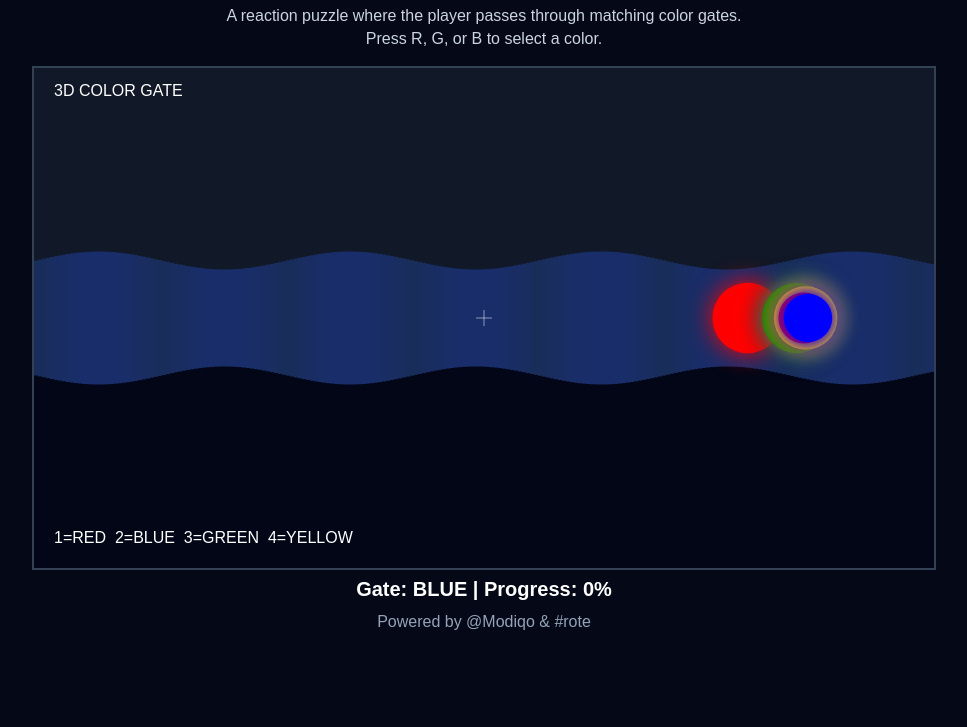
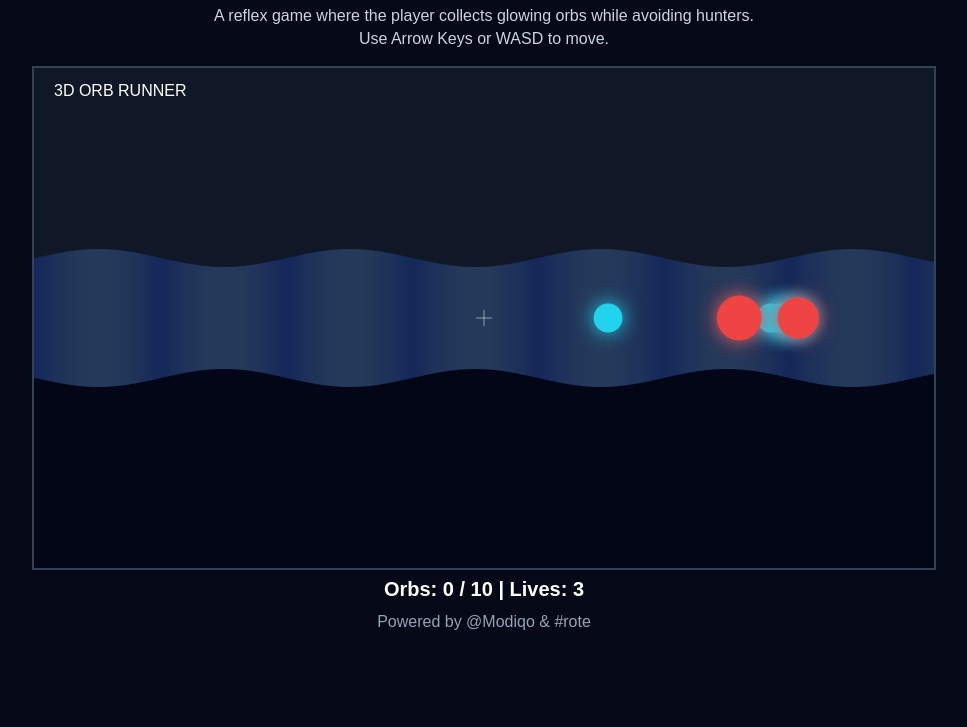
Before and after one commit to khanadil84/mindcraft, a website: page games/mindcraft-game.html in a window 1280 px wide. Shown: the part 73-800 px from the top of the page, without its empty margins (156-1123 px from the left). Drawn offline with Linux system fonts and the light colour scheme.

Commit message:
Expand automatic 3D game generation

```diff
--- a/games/mindcraft-game.html
+++ b/games/mindcraft-game.html
@@ -3,7 +3,7 @@
 <head>
 <meta charset="UTF-8">
 <meta name="viewport" content="width=device-width,initial-scale=1">
-<title>Color Gate — MindCraft</title>
+<title>Orb Runner — MindCraft</title>
 <style>
 body{margin:0;background:#050816;color:white;font-family:Arial,sans-serif;text-align:center}
 #game{display:block;width:min(900px,96vw);height:auto;margin:18px auto 8px;background:#000;border:2px solid #334155}
@@ -13,11 +13,11 @@ body{margin:0;background:#050816;color:white;font-family:Arial,sans-serif;text-a
 </style>
 </head>
 <body>
-<h1>Color Gate</h1>
-<div class="info">A reaction puzzle where the player passes through matching color gates.</div>
-<div class="info">Press R, G, or B to select a color.</div>
+<h1>Orb Runner</h1>
+<div class="info">A reflex game where the player collects glowing orbs while avoiding hunters.</div>
+<div class="info">Use Arrow Keys or WASD to move.</div>
 <canvas id="game" width="900" height="500"></canvas>
-<div id="status">Gate: BLUE | Progress: 0%</div>
+<div id="status">Orbs: 0 / 10 | Lives: 3</div>
 <div class="footer">Powered by @Modiqo & #rote</div>
 
 <script>
@@ -27,35 +27,33 @@ const canvas=document.getElementById("game");
 const ctx=canvas.getContext("2d");
 const statusEl=document.getElementById("status");
 
-const player={x:1.5,y:5.5,speed:.08,radius:.25};
-const gates=[
- {x:5,y:3,color:"red"},
- {x:8,y:7,color:"blue"},
- {x:11,y:3,color:"green"},
- {x:14,y:7,color:"yellow"},
- {x:17,y:3,color:"red"},
- {x:20,y:7,color:"blue"}
+const player={x:1.5,y:5.5,radius:.25,speed:.075};
+const orbs=[
+ {x:3,y:2},{x:5,y:8},{x:7,y:3},{x:9,y:8},{x:11,y:2},
+ {x:13,y:7},{x:15,y:3},{x:17,y:8},{x:19,y:3},{x:21,y:7}
+];
+const hunters=[
+ {x:6,y:5,dx:.035,dy:.025},
+ {x:14,y:5,dx:-.03,dy:.03}
 ];
 
-const colors=["red","blue","green","yellow"];
 const keys=new Set();
-
-let selected="blue";
-let progress=0;
+let collected=0;
+let lives=3;
 let ended=false;
 
 window.MINDCRAFT_GAME={
  version:"1.0",
  engine:"3d",
- title:'Color Gate',
- gameType:"color-gate",
+ title:'Orb Runner',
+ gameType:"orb-runner",
  getStatus:()=>statusEl.textContent,
  isEnded:()=>ended,
  getState:()=>({
    x:player.x,
    y:player.y,
-   color:selected,
-   progress,
+   collected,
+   lives,
    ended
  }),
  restart:()=>location.reload()
@@ -63,18 +61,8 @@ window.MINDCRAFT_GAME={
 
 document.addEventListener("keydown",e=>{
  const k=e.key.toLowerCase();
-
- if(k==="r" && ended){
-   location.reload();
-   return;
- }
-
- if(["1","2","3","4"].includes(k)){
-   selected=colors[Number(k)-1];
- }
-
+ if(k==="r" && ended){location.reload();return}
  keys.add(k);
-
  if(["arrowup","arrowdown","arrowleft","arrowright","w","a","s","d"].includes(k))
    e.preventDefault();
 });
@@ -89,54 +77,59 @@ function update(){
  if(keys.has("arrowup")||keys.has("w"))player.y-=player.speed;
  if(keys.has("arrowdown")||keys.has("s"))player.y+=player.speed;
 
- player.x=Math.max(.5,Math.min(21.5,player.x));
+ player.x=Math.max(.5,Math.min(22,player.x));
  player.y=Math.max(1,Math.min(9,player.y));
 
- for(const g of gates){
-   if(!g.passed &&
-      Math.abs(player.x-g.x)<.35){
-
-     if(selected!==g.color){
-       ended=true;
-       statusEl.textContent=
-         `GAME OVER — Wrong color! Gate was ${g.color.toUpperCase()}`;
-       return;
-     }
-
-     g.passed=true;
-     progress=Math.floor(
-       gates.filter(x=>x.passed).length/gates.length*100
-     );
+ for(const o of orbs){
+   if(!o.taken && Math.hypot(player.x-o.x,player.y-o.y)<.45){
+     o.taken=true;
+     collected++;
    }
  }
 
- if(progress>=100){
+ for(const h of hunters){
+   h.x+=h.dx;
+   h.y+=h.dy;
+   if(h.x<2||h.x>21)h.dx*=-1;
+   if(h.y<1.5||h.y>8.5)h.dy*=-1;
+
+   if(Math.hypot(player.x-h.x,player.y-h.y)<.5){
+     lives--;
+     player.x=1.5;
+     player.y=5.5;
+
+     if(lives<=0){
+       ended=true;
+       statusEl.textContent="GAME OVER — All lives lost!";
+       return;
+     }
+   }
+ }
+
+ if(collected>=10){
    ended=true;
-   statusEl.textContent="YOU WIN! Color Gate completed!";
+   statusEl.textContent="YOU WIN! Orb Runner completed!";
    return;
  }
 
- statusEl.textContent=
-   `Gate: ${selected.toUpperCase()} | Progress: ${progress}%`;
+ statusEl.textContent=`Orbs: ${collected} / 10 | Lives: ${lives}`;
 }
 
 function draw3D(){
  const w=canvas.width,h=canvas.height;
 
- ctx.fillStyle="#111827";
+ ctx.fillStyle="#101827";
  ctx.fillRect(0,0,w,h/2);
 
  ctx.fillStyle="#020617";
  ctx.fillRect(0,h/2,w,h/2);
 
- for(let x=0;x<w;x+=4){
+ for(let x=0;x<w;x+=3){
    const wave=Math.sin(x*.025)*18;
-   const wallHeight=115+wave;
+   const wallHeight=120+wave;
 
-   ctx.fillStyle=
-     `rgb(25,45,${90+Math.floor(Math.abs(wave))})`;
-
-   ctx.fillRect(x,(h-wallHeight)/2,4,wallHeight);
+   ctx.fillStyle=`rgb(${20+Math.floor(Math.abs(wave))},${40+Math.floor(Math.abs(wave))},90)`;
+   ctx.fillRect(x,(h-wallHeight)/2,3,wallHeight);
  }
 }
 
@@ -147,24 +140,13 @@ function project(x,y,color,size){
 
  if(distance<.1)return;
 
- const screenX=
-   canvas.width/2+
-   (dx/distance)*(canvas.width*.36);
-
- const projected=
-   Math.min(110,canvas.height/(distance*.4))*size;
+ const screenX=canvas.width/2+(dx/distance)*(canvas.width*.35);
+ const projected=Math.min(80,canvas.height/(distance*.45))*size;
 
  ctx.beginPath();
- ctx.arc(
-   screenX,
-   canvas.height/2,
-   projected,
-   0,
-   Math.PI*2
- );
-
+ ctx.arc(screenX,canvas.height/2,projected,0,Math.PI*2);
  ctx.fillStyle=color;
- ctx.shadowBlur=24;
+ ctx.shadowBlur=20;
  ctx.shadowColor=color;
  ctx.fill();
  ctx.shadowBlur=0;
@@ -173,26 +155,17 @@ function project(x,y,color,size){
 function draw(){
  draw3D();
 
- for(const g of gates){
-   if(!g.passed)
-     project(g.x,g.y,g.color,.32);
+ for(const o of orbs){
+   if(!o.taken)project(o.x,o.y,"#22d3ee",.18);
  }
 
- project(
-   player.x+1,
-   player.y,
-   selected,
-   .22
- );
+ for(const h of hunters){
+   project(h.x,h.y,"#ef4444",.28);
+ }
 
  ctx.fillStyle="white";
  ctx.font="16px Arial";
- ctx.fillText("3D COLOR GATE",20,28);
- ctx.fillText(
-   "1=RED  2=BLUE  3=GREEN  4=YELLOW",
-   20,
-   475
- );
+ ctx.fillText("3D ORB RUNNER",20,28);
 
  ctx.strokeStyle="rgba(255,255,255,.5)";
  ctx.beginPath();
```
Also changed, not shown: designs/game-design.md (+11 -11 lines), 1 other file.
